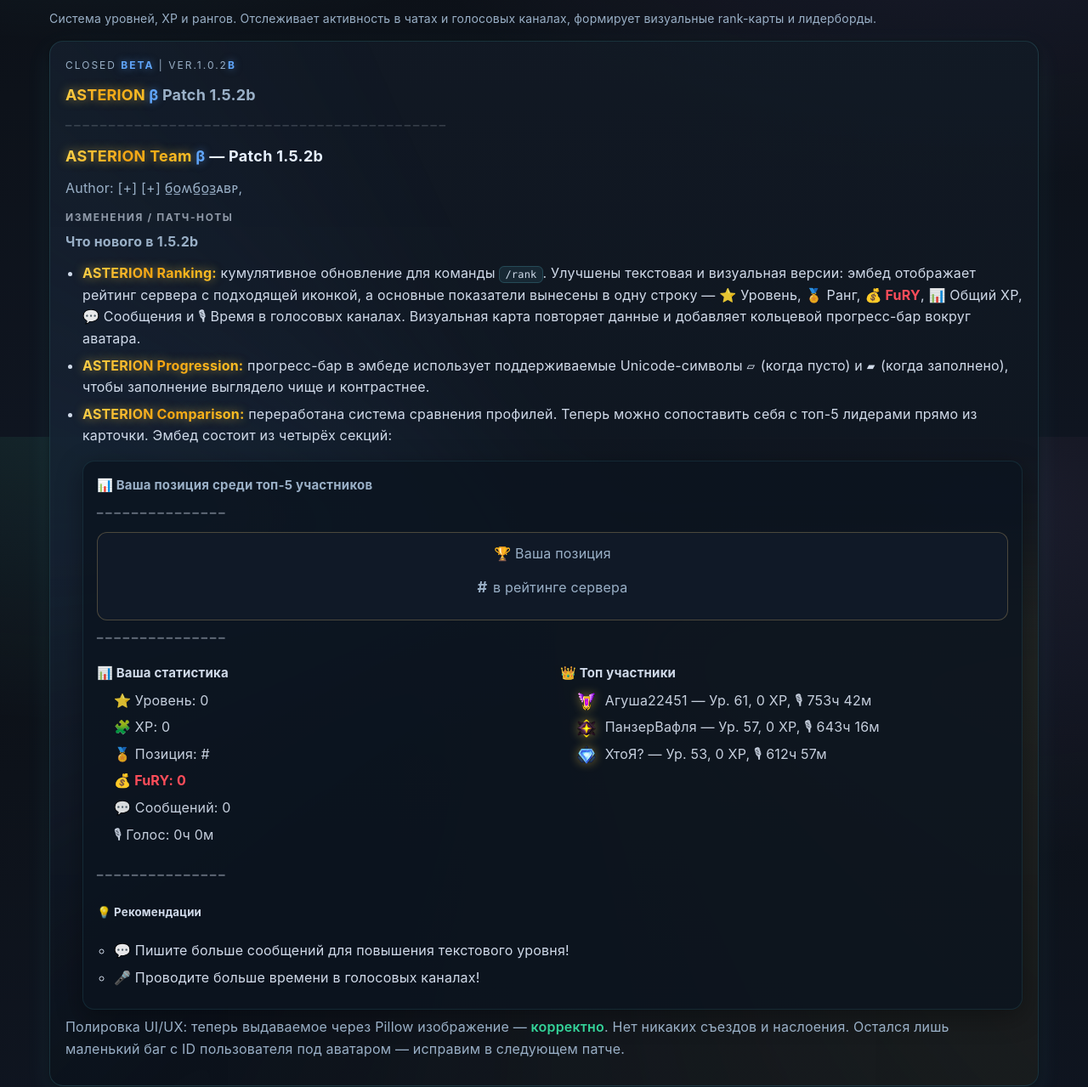
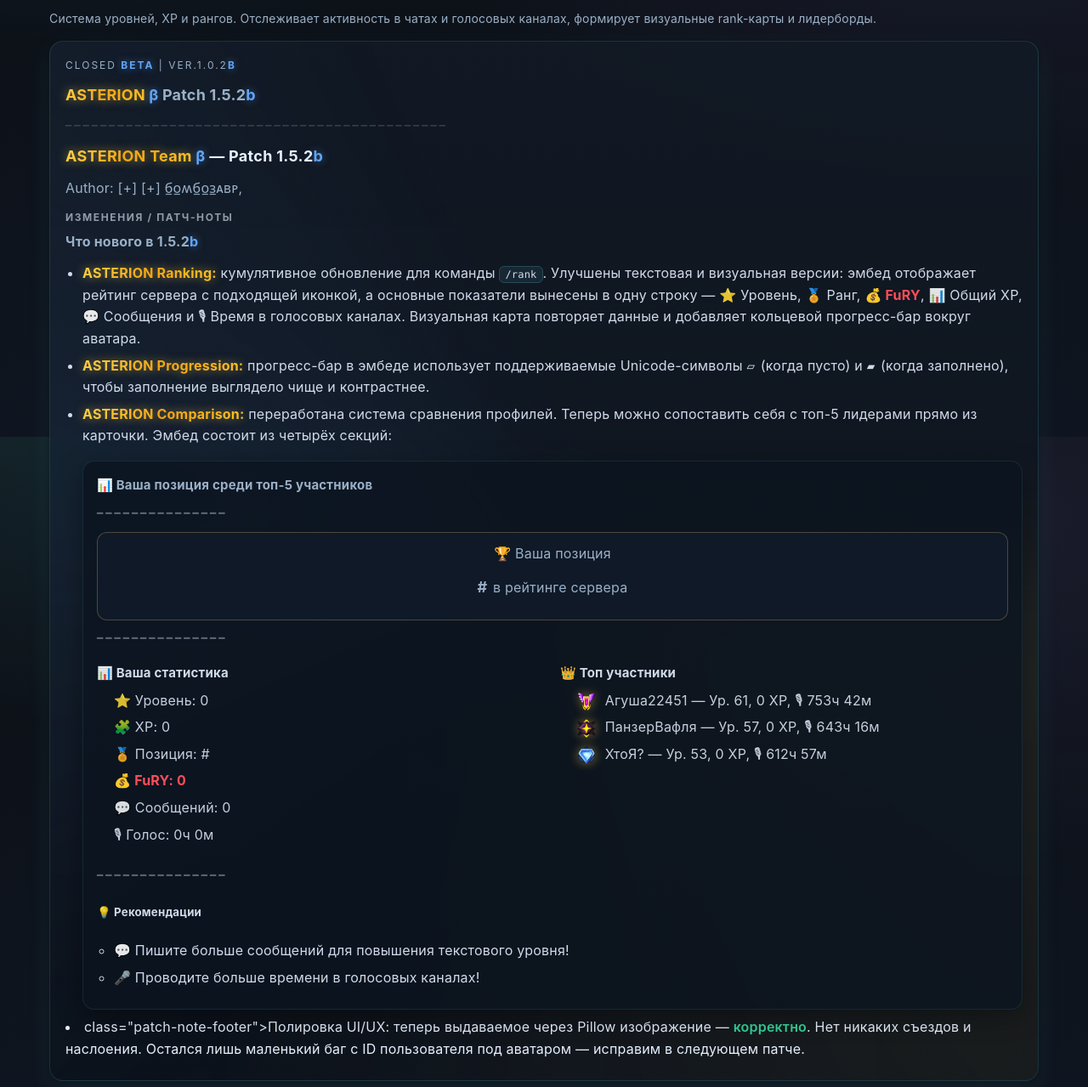
Before and after one commit to raidshadowmc-sudo/ASTERIONBotDocs, a plain HTML site: page monitor.html in a window 1280 px wide. Shown: the part 286-1565 px from the top of the page at 85% size. Drawn offline with Linux system fonts and the light colour scheme.

Commit message:
Corrected <p></p> to <li></li>

```diff
--- a/monitor.html
+++ b/monitor.html
@@ -617,12 +617,12 @@
     <article class="card patch-card">
       <div class="patch-content">
         <p class="patch-status">Closed <span class="accent-beta">Beta</span> | ver.1.0.2<span class="accent-beta">β</span></p>
-        <p class="patch-version"><span class="asterion-gold">ASTERION</span> <span class="accent-beta">β</span> Patch 1.5.2b</p>
+        <p class="patch-version"><span class="asterion-gold">ASTERION</span> <span class="accent-beta">β</span> Patch 1.5.2<span class="accent-beta">b</span></p>
         <div class="patch-line">────────────────────────────────────────────</div>
-        <h3 class="patch-title"><span class="asterion-gold">ASTERION Team</span> <span class="accent-beta">β</span> — Patch 1.5.2b</h3>
+        <h3 class="patch-title"><span class="asterion-gold">ASTERION Team</span> <span class="accent-beta">β</span> — Patch 1.5.2<span class="accent-beta">b</span></h3>
         <p class="patch-author">Author: [+] [+] б̲о̲ʍб̲о̲з̲ᴀʙᴩ,</p>
         <h4 class="patch-subtitle">ИЗМЕНЕНИЯ / ПАТЧ-НОТЫ</h4>
-        <p class="patch-subheading">Что нового в 1.5.2b</p>
+        <p class="patch-subheading">Что нового в 1.5.2<span class="accent-beta">b</span></p>
         <ul class="patch-list">
           <li><span class="asterion-gold">ASTERION Ranking:</span> кумулятивное обновление для команды <code class="inline">/rank</code>. Улучшены текстовая и визуальная версии: эмбед отображает рейтинг сервера с подходящей иконкой, а основные показатели вынесены в одну строку — ⭐ Уровень, 🏅 Ранг, <span class="fury-text">💰 FuRY</span>, 📊 Общий XP, 💬 Сообщения и 🎙 Время в голосовых каналах. Визуальная карта повторяет данные и добавляет кольцевой прогресс-бар вокруг аватара.</li>
           <li><span class="asterion-gold">ASTERION Progression:</span> прогресс-бар в эмбеде использует поддерживаемые Unicode-символы <span class="progress-symbol">▱</span> (когда пусто) и <span class="progress-symbol">▰</span> (когда заполнено), чтобы заполнение выглядело чище и контрастнее.</li>
@@ -665,7 +665,7 @@
             </div>
           </li>
         </ul>
-        <p class="patch-note-footer">Полировка UI/UX: теперь выдаваемое через Pillow изображение — <span class="ok-text">корректно</span>. Нет никаких съездов и наслоения. Остался лишь маленький баг с ID пользователя под аватаром — исправим в следующем патче.</p>
+          <li> class="patch-note-footer">Полировка UI/UX: теперь выдаваемое через Pillow изображение — <span class="ok-text">корректно</span>. Нет никаких съездов и наслоения. Остался лишь маленький баг с ID пользователя под аватаром — исправим в следующем патче.</li>
       </div>
     </article>
   </section>
```
